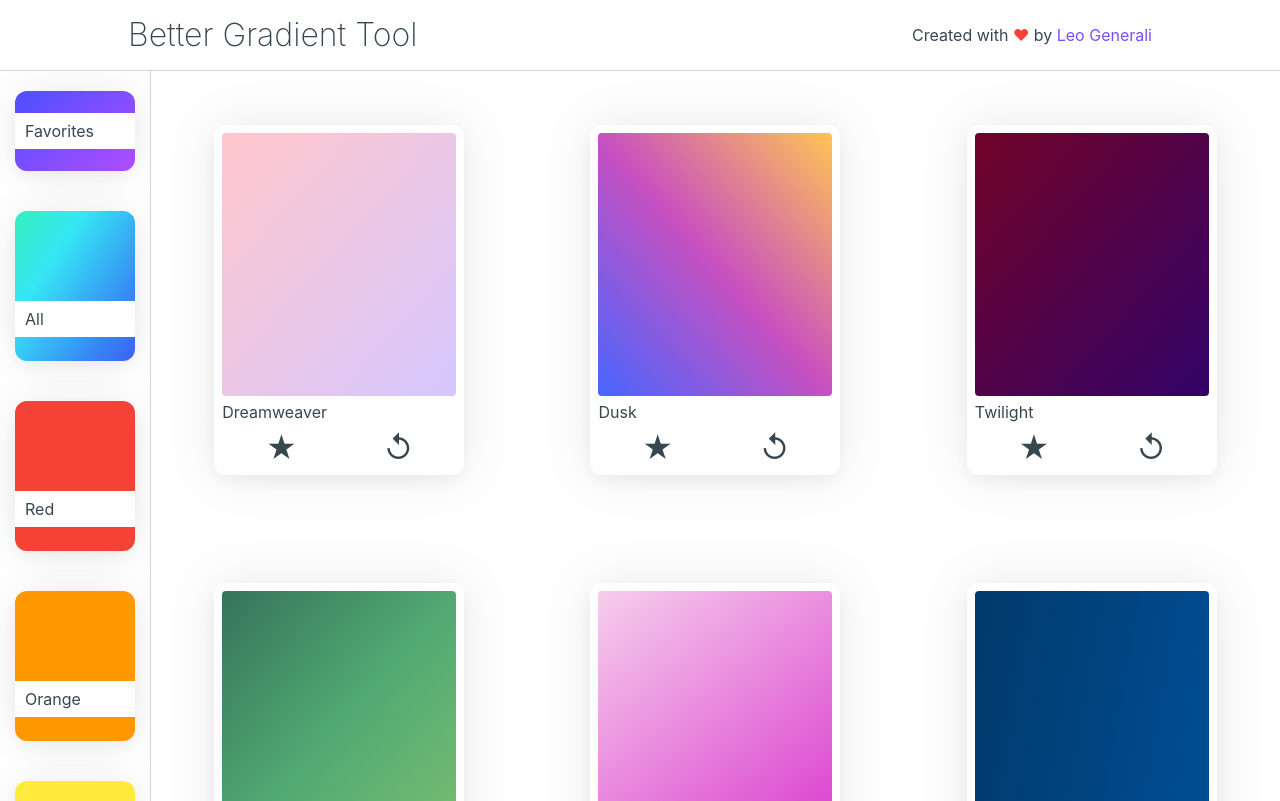
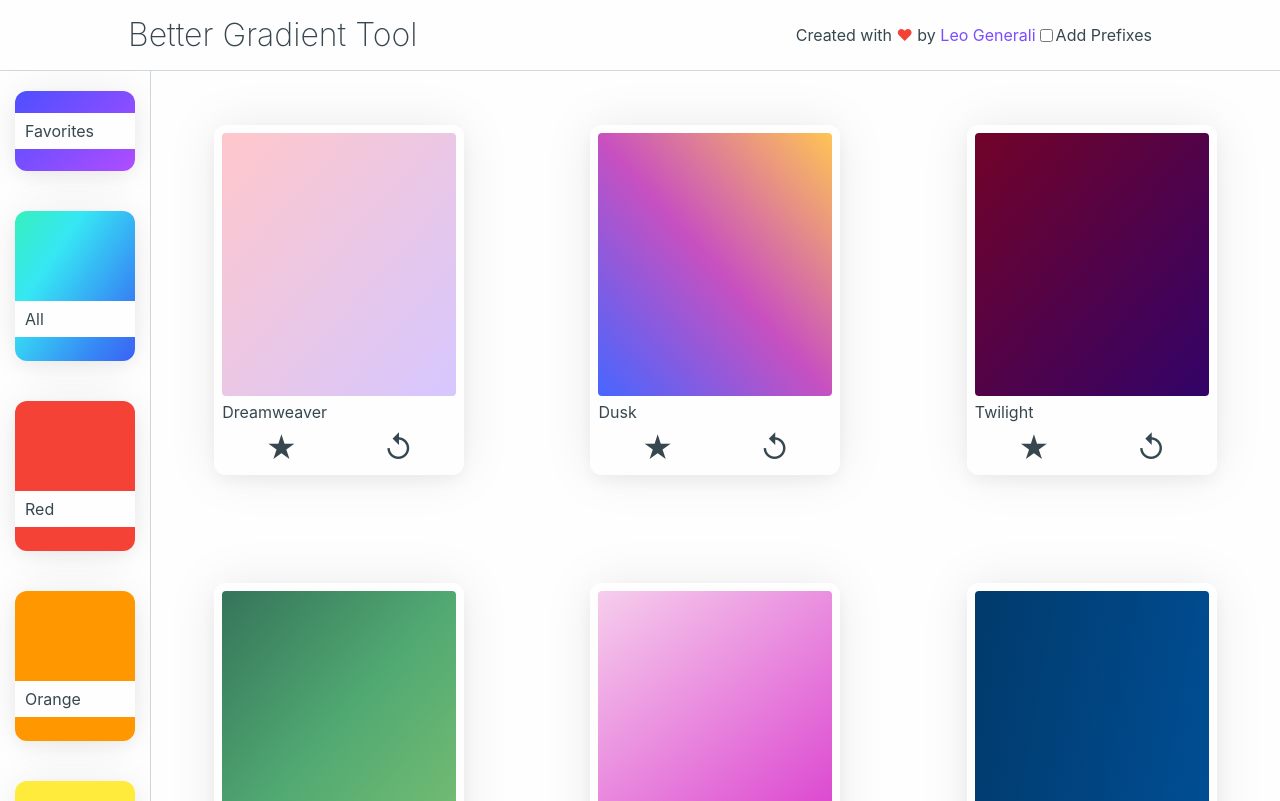
Before and after one commit to leo-generali/better-gradient-tool, a React (Create React App) app: page / in a window 1280 px wide. Built offline with nearby package versions, Linux system fonts and the light colour scheme.

Commit message:
Adds prefixed option to header

```diff
--- a/src/components/App.js
+++ b/src/components/App.js
@@ -26,13 +26,15 @@ class App extends Component {
 		this.addToFavorites = this.addToFavorites.bind(this);
 		this.showFavorites = this.showFavorites.bind(this);
 		this.addNotification = this.addNotification.bind(this);
+		this.updatePrefix = this.updatePrefix.bind(this);
 	}
 
 	state = {
 		gradients: colorData,
 		currentGradients: colorData,
 		notifications: [],
-		tags: [ "all", "red", "orange", "yellow", "green", "blue", "indigo", "purple", "pink", "grey", "brown"]
+		tags: [ "all", "red", "orange", "yellow", "green", "blue", "indigo", "purple", "pink", "grey", "brown"],
+		prefixOn: false
 	}
 
 	addNotification = (notification) => {
@@ -79,10 +81,18 @@ class App extends Component {
 		this.setState({ currentGradients });
 	}
 
+	updatePrefix() {
+		const prefixOn = !this.state.prefixOn;
+		this.setState({ prefixOn });
+	}
+
 	render() {
 		return (
 			<div className="app">
-				<Header />
+				<Header
+					updatePrefix={this.updatePrefix}
+					prefixOn={this.state.prefixOn}
+				/>
 					<main className="body">
 						<NotificationsTray
 							notifications={this.state.notifications}
@@ -99,6 +109,7 @@ class App extends Component {
 							notifications={this.state.notifications}
 							addNotification={this.addNotification}
 							addToFavorites={this.addToFavorites}
+							prefixOn={this.state.prefixOn}
 						/>
 					</main>
 			</div>
--- a/src/components/GradientCard.js
+++ b/src/components/GradientCard.js
@@ -26,6 +26,7 @@ class GradientCard extends Component {
 					flip={this.flip}
 					addNotification={this.props.addNotification}
 					addToFavorites={this.props.addToFavorites}
+					prefixOn={this.props.prefixOn}
 				/>
 				<GradientCardBack
 					name={this.props.name}
--- a/src/components/GradientCardFront.js
+++ b/src/components/GradientCardFront.js
@@ -14,14 +14,29 @@ class GradientCardFront extends Component {
 		//Currently, this creates a text area that is a child of the body. It selects
 		//the newly created text, creates a text area under the body, copies it, and
 		//then removes the text area... Sneaky!
+		const prefixOn = this.props.prefixOn;
+		const prefixes = [
+			"-webkit-linear-gradient", "-o-linear-gradient"
+		]
+		const colors = css.slice(15);
+		const unprefixed = `background-image: linear-gradient${colors};`;
+		const text = prefixOn ? addPrefixes() : unprefixed;
 
 		this.props.addNotification(createCopyNotification(name));
 		const tempTextArea = document.createElement('textarea');
-		tempTextArea.value = css;
+		tempTextArea.value = text;
 		document.body.appendChild(tempTextArea);
 		tempTextArea.select();
 		document.execCommand("copy");
 		document.body.removeChild(tempTextArea);
+
+		function addPrefixes() {
+			let prefixedText = `${unprefixed}\n`;
+			prefixes.forEach(function(prefix){
+				prefixedText += `background-image: ${prefix}${colors};\n`;
+			});
+			return prefixedText;
+		}
 	}
 
 	render() {
--- a/src/components/GradientPicker.js
+++ b/src/components/GradientPicker.js
@@ -15,7 +15,7 @@ class GradientPicker extends Component {
 					tags={gradient.tags}
 					addNotification={this.props.addNotification}
 					addToFavorites={this.props.addToFavorites}
-					index={i}
+					prefixOn={this.props.prefixOn}
 					key={i}
 				/>)
 			);
--- a/src/components/Header.js
+++ b/src/components/Header.js
@@ -2,11 +2,14 @@ import React, { Component } from 'react';
 
 class Header extends Component {
 	render() {
+		const checked = this.props.prefixOn ? "checked" : "";
+
 		return (
 			<header className="header">
 				<div className="header__container">
 					<h1 className="bgt-logo">Better Gradient Tool</h1>
 					<p className="created-with">Created with <span className="heart">♥</span> by <span className="link-wrapper"><a href="http://www.leogenerali.com/">Leo Generali</a></span></p>
+					<input type="checkbox" checked={checked} onClick={this.props.updatePrefix}/><p>Add Prefixes</p>
 				</div>
 			</header>
 		);
--- a/src/styles/base/_animations.scss
+++ b/src/styles/base/_animations.scss
@@ -14,14 +14,9 @@
     }
 }
 
-@keyframes fadein {
+@keyframes fallin {
     0% {
-        transform: translateY(-10px);
         opacity: 0;
-    }
-
-    100% {
-        transform: translateY(0px);
-        opacity: 1;
+        transform: translateY(-10px) perspective(1000px)  rotateX(-120deg);
     }
 }
--- a/src/styles/components/_popup.scss
+++ b/src/styles/components/_popup.scss
@@ -13,6 +13,7 @@
 	border-radius: 12px;
 	line-height: 150%;
 
-    animation-name: fadein;
-    animation-duration: 0.25s;
+    transform-origin: 100% 0;
+    animation-name: fallin;
+    animation-duration: 0.2s;
 }
```
